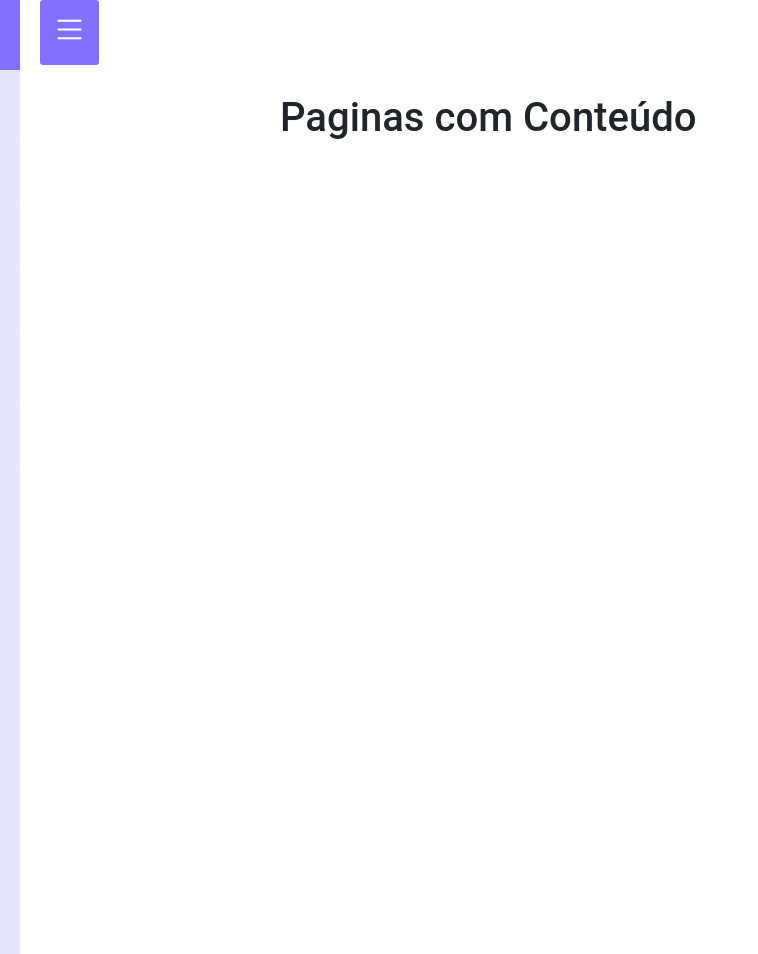
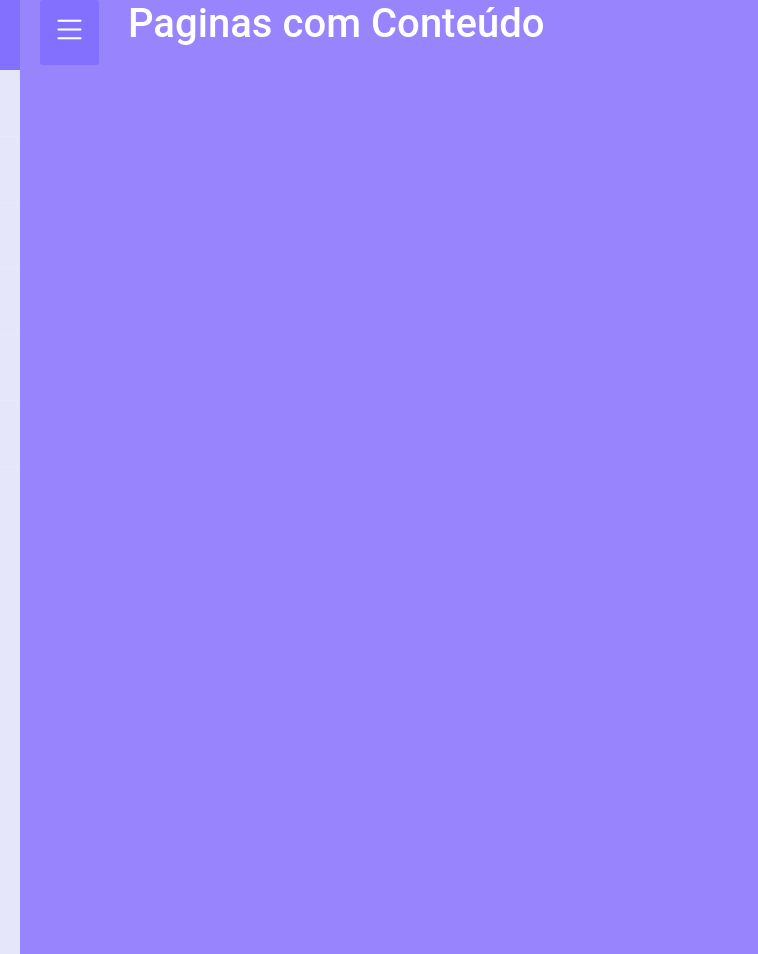
Before and after one commit to mikasa42/Site_RFID, a Django app: page / in a window 1280 px wide. Shown: the whole page, without its empty margins (0-758 px from the left). Run offline with Django 4.2, Linux system fonts and the light colour scheme.

Commit message:
estilizando as páginas

```diff
--- a/Site/about/static/css/styles.css
+++ b/Site/about/static/css/styles.css
@@ -1,8 +1,10 @@
 body{
     font-family:'Roboto', sans-serif;
-    margin:0;
+    display:flex;
+    margin-left:10%;
+    margin-right:10%;
     padding:0;
-    display:flex;
+    background-color:#9884FC;
 }
 *{
     margin:0;
@@ -82,11 +84,12 @@ label #cancelar{
     left:250px;
     opacity:0;
     pointer-events: none;
+
 }
 #check:checked ~ label #cancelar{
     left:195px;
 }
-
+/*
 .corpo{
     position: fixed;
     top:94px;
@@ -94,4 +97,17 @@ label #cancelar{
     width: 100%;
     height: 100%;
     transition: all .5s ease;
+}*/
+#check:checked ~ .corpo{
+    margin-left: 250px;
+    transition: all .5s ease;
 }
+section{
+    background-position:center;
+    background-size:cover;
+    height:100vh;
+}
+h1, p, h3, h2{
+    color:white;
+
+}
--- a/Site/about/templates/base.html
+++ b/Site/about/templates/base.html
@@ -23,18 +23,20 @@
         </header>
         <ul>
             <li> <a href="/"> <i class="bi bi-house"></i> Inicio</a></li>
-            <li> <a href="historia"> <i class="bi bi-body-text"></i> Historia </a></li>
-            <li> <a href="funcionamento"> <i class="bi bi-body-text"></i> Como funciona ? </a></li>
-            <li> <a href="aplicacoes"> <i class="bi bi-body-text"></i> Aplicações</a></li>
-            <li> <a href="problemas"> <i class="bi bi-body-text"></i> Problemas </a></li>
+            <li> <a href="{% url 'historia' %}"> <i class="bi bi-body-text"></i> Historia </a></li>
+            <li> <a href="{% url 'funcionamento' %}"> <i class="bi bi-body-text"></i> Como funciona ? </a></li>
+            <li> <a href="{% url 'aplicacoes' %}"> <i class="bi bi-body-text"></i> Aplicações</a></li>
+            <li> <a href="{% url 'problemas' %}"> <i class="bi bi-body-text"></i> Problemas </a></li>
             <li> <a href="#"> <i class="bi bi-patch-question"></i> Perguntas e respostas</a></li>
             <li> <a href="#"> <i class="bi bi-body-text"></i> Conclusão </a></li>
         </ul>
     </div>
-    <section class="corpo">
+    <div>
         {% block content %}
         {% endblock %}
-    </section>
+    </div>
+
+
 
 
   <script src="https://cdn.jsdelivr.net/npm/bootstrap@5.3.0/dist/js/bootstrap.bundle.min.js" integrity="sha384-geWF76RCwLtnZ8qwWowPQNguL3RmwHVBC9FhGdlKrxdiJJigb/j/68SIy3Te4Bkz" crossorigin="anonymous"></script>
--- a/Site/about/templates/home/historia.html
+++ b/Site/about/templates/home/historia.html
@@ -3,6 +3,7 @@
 {% block title %} Pagina inicial {% endblock %}
 
 {% block content %}
+<div class="container">
     <h1> Historia </h1>
     <p>
         A história do RFID começa às décadas de 1940 e 1950, com os primeiros desenvolvimentos em sistemas de
@@ -27,4 +28,7 @@ custos diminuíram, tornando o RFID mais acessível e amplamente adotado em dive
     Atualmente, o RFID é uma tecnologia estabelecida e continua a evoluir, impulsionando a automação, a eficiência
     operacional e a rastreabilidade em várias indústrias ao redor do mundo.
     </p>
+
+</div>
+
 {% endblock %}
--- a/Site/about/templates/home/index.html
+++ b/Site/about/templates/home/index.html
@@ -3,5 +3,12 @@
 {% block title %} Pagina inicial {% endblock %}
 
 {% block content %}
-<h1> Paginas com Conteúdo </h1>
+    <div class="corpo">
+        <h1>
+            Paginas com Conteúdo
+        </h1>
+
+
+    </div>
+
 {% endblock %}
--- a/Site/about/urls.py
+++ b/Site/about/urls.py
@@ -4,10 +4,10 @@ from . import views
 urlpatterns = [
     path('helloword/', views.helloword),
     path('', views.paginainicial, name='index'),
-    path('historia/', views.historia),
-    path('aplicacoes/', views.aplicacoes),
-    path('funcionamento/', views.funcionamento),
-    path('objetivo/', views.objetivo),
-    path('problemas/', views.problemas),
-    path('Tipos/', views.Tipos),
+    path('menu/historia', views.historia, name='historia'),
+    path('menu/aplicacoes', views.aplicacoes, name='aplicacoes'),
+    path('menu/funcionamento', views.funcionamento, name='funcionamento'),
+    path('menu/objetivo', views.objetivo, name='objetivo'),
+    path('menu/problemas', views.problemas, name='problemas'),
+    path('menu/Tipos', views.Tipos, name='tipos'),
 ]
```
Lines whose indentation alone changed are shown as unchanged.
